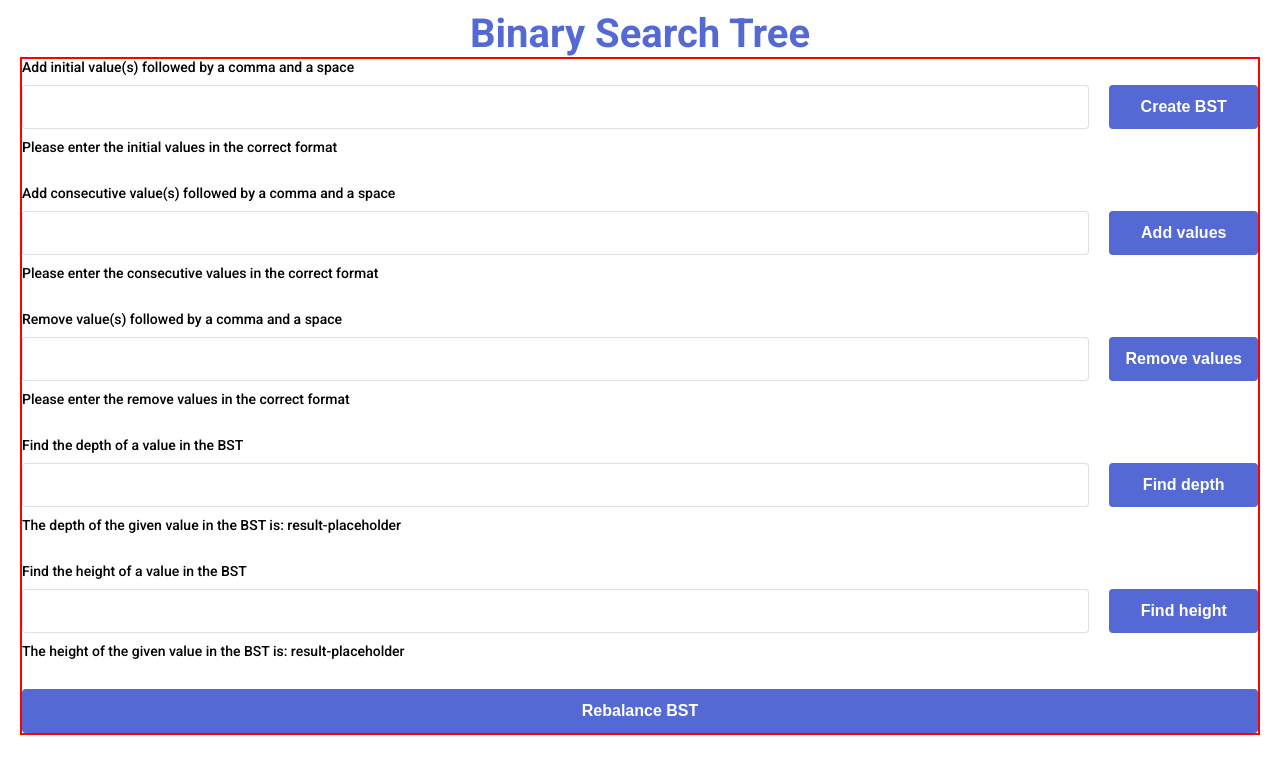
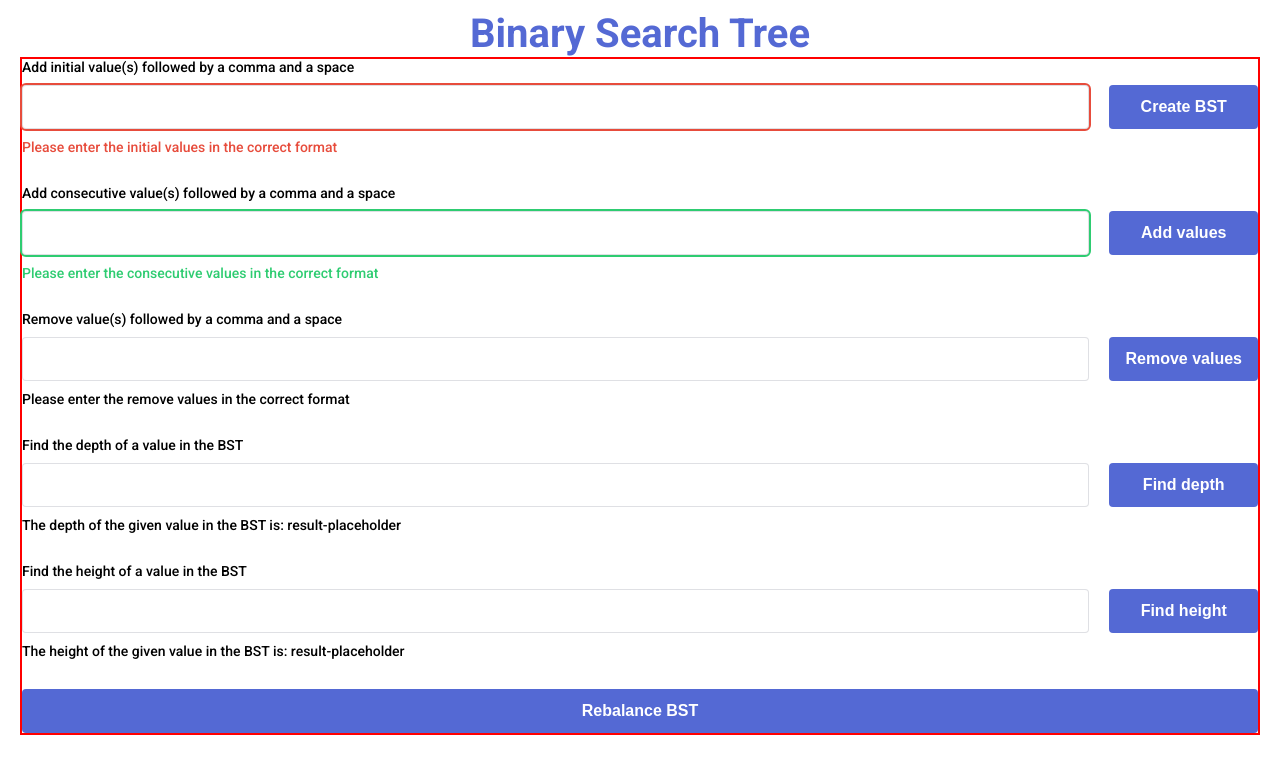
Before and after one commit to AdePrieelle/balanced-binary-search-tree, a React (Create React App) app: page / in a window 1280 px wide. Shown: the top 774 px of the page. Built offline with nearby package versions, Linux system fonts and the light colour scheme.

Commit message:
Add scss styling for react component ControlsBST error and succes classes on the form input and form message elements

```diff
--- a/src/components/ControlsBST/ControlsBST.js
+++ b/src/components/ControlsBST/ControlsBST.js
@@ -5,13 +5,13 @@ export const ControlsBST = () => {
     <div className={styles.ControlsBST}>
       <form className={styles.ControlsBST__form}>
           <label className={`${styles["ControlsBST__form-label"]} ${styles["ControlsBST__form-label-1"]}`} htmlFor="initial-values">Add initial value(s) followed by a comma and a space</label>
-          <input className={`${styles["ControlsBST__form-input"]} ${styles["ControlsBST__form-input-1"]}`} id="initial-values" name="initial-values" type="text" />
+          <input className={`${styles["ControlsBST__form-input"]} ${styles["ControlsBST__form-input-1"]} ${styles["ControlsBST__form-input--error"]}`} id="initial-values" name="initial-values" type="text" />
           <button className={`${styles["ControlsBST__form-button"]} ${styles["ControlsBST__form-button-1"]}`}>Create BST</button>
-          <div className={`${styles["ControlsBST__form-message"]} ${styles["ControlsBST__form-message-1"]}`}>Please enter the initial values in the correct format</div>
+          <div className={`${styles["ControlsBST__form-message"]} ${styles["ControlsBST__form-message-1"]} ${styles["ControlsBST__form-message--error"]}`}>Please enter the initial values in the correct format</div>
           <label className={`${styles["ControlsBST__form-label"]} ${styles["ControlsBST__form-label-2"]}`} htmlFor="insert-values">Add consecutive value(s) followed by a comma and a space</label>
-          <input className={`${styles["ControlsBST__form-input"]} ${styles["ControlsBST__form-input-2"]}`} id="insert-values" name="insert-values" type="text" />
+          <input className={`${styles["ControlsBST__form-input"]} ${styles["ControlsBST__form-input-2"]} ${styles["ControlsBST__form-input--success"]}`} id="insert-values" name="insert-values" type="text" />
           <button className={`${styles["ControlsBST__form-button"]} ${styles["ControlsBST__form-button-2"]}`}>Add values</button>
-          <div className={`${styles["ControlsBST__form-message"]} ${styles["ControlsBST__form-message-2"]}`}>Please enter the consecutive values in the correct format</div>
+          <div className={`${styles["ControlsBST__form-message"]} ${styles["ControlsBST__form-message-2"]} ${styles["ControlsBST__form-message--success"]}`}>Please enter the consecutive values in the correct format</div>
           <label className={`${styles["ControlsBST__form-label"]} ${styles["ControlsBST__form-label-3"]}`} htmlFor="remove-values">Remove value(s) followed by a comma and a space</label>
           <input className={`${styles["ControlsBST__form-input"]} ${styles["ControlsBST__form-input-3"]}`} id="remove-values" name="remove-values" type="text" />
           <button className={`${styles["ControlsBST__form-button"]} ${styles["ControlsBST__form-button-3"]}`}>Remove values</button>
@@ -25,6 +25,8 @@ export const ControlsBST = () => {
           <button className={`${styles["ControlsBST__form-button"]} ${styles["ControlsBST__form-button-5"]}`}>Find height</button>
           <div className={`${styles["ControlsBST__form-message"]} ${styles["ControlsBST__form-message-5"]}`}>The height of the given value in the BST is: {"result-placeholder"}</div>
           <button className={`${styles["ControlsBST__form-button"]} ${styles["ControlsBST__form-button--large"]}`}>Rebalance BST</button>
+          {/* <i class="fas fa-check-circle"></i> */}
+			    {/* <i class="fas fa-exclamation-circle"></i> */}
       </form>
     </div>
   );
--- a/src/components/ControlsBST/ControlsBST.module.scss
+++ b/src/components/ControlsBST/ControlsBST.module.scss
@@ -47,7 +47,10 @@
         "message-5 message-5"
         "button-large button-large";
     }
-    column-gap: $ControlsBST__form-column-gap;
+    column-gap: $ControlsBST__form-column-gap-small;
+    @media screen and (min-width: $media-query-medium-screen) {
+    column-gap: $ControlsBST__form-column-gap-medium;
+    }
     .ControlsBST__form-label {
       @media screen and (min-width: $media-query-small-screen) {
         grid-column: span 2;
@@ -80,6 +83,12 @@
       border: $ControlsBST__form-input-border;
       border-radius: $ControlsBST__form-input-border-radius;
       background-color: $ControlsBST__form-input-background-color;
+      &:focus {
+        outline-style: solid;
+        outline-color: $ControlsBST__form-input-focus-outline-color;
+        outline-width: $ControlsBST__form-input-focus-outline-width;
+        // border: 0;
+      }
     }
     .ControlsBST__form-input-1 {
       grid-area: input-1;
@@ -95,6 +104,18 @@
     }
     .ControlsBST__form-input-5 {
       grid-area: input-5;
+    }
+    .ControlsBST__form-input--success {
+      outline-style: solid;
+      outline-color: $ControlsBST__form-input--success-outline-color;
+      outline-width: $ControlsBST__form-input--success-outline-width;
+      // border: 0;
+    }
+    .ControlsBST__form-input--error {
+      outline-style: solid;
+      outline-color: $ControlsBST__form-input--error-outline-color;
+      outline-width: $ControlsBST__form-input--error-outline-width;
+      // border: 0;
     }
     .ControlsBST__form-button {
       display: flex;
@@ -164,6 +185,12 @@
     .ControlsBST__form-message-5 {
       grid-area: message-5;
     }
+    .ControlsBST__form-message--success {
+      color: $ControlsBST__form-message--success-color;
+    }
+    .ControlsBST__form-message--error {
+      color: $ControlsBST__form-message--error-color;
+    }
 
   }
 }
--- a/src/index.scss
+++ b/src/index.scss
@@ -16,6 +16,7 @@ html {
 body {
   height: 100%;
   margin: 0;
+  font-size: $body-font-size;
   font-family: 'Roboto', -apple-system, BlinkMacSystemFont, 'Segoe UI', 'Oxygen',
   'Ubuntu', 'Cantarell', 'Fira Sans', 'Droid Sans', 'Helvetica Neue',
   sans-serif;
--- a/src/styles/partials/_variables.scss
+++ b/src/styles/partials/_variables.scss
@@ -2,9 +2,13 @@
 $media-query-xxsmall-screen: 320px;
 $media-query-xsmall-screen: 360px;
 $media-query-small-screen: 420px;
-$media-query-medium-screen: 750px;
-$media-query-large-screen: 900px;
-$media-query-xlarge-screen: 1200px;
+$media-query-medium-screen: 480px;
+$media-query-large-screen: 750px;
+$media-query-xlarge-screen: 900px;
+$media-query-xxlarge-screen: 1200px;
+
+// index
+$body-font-size: 1.6rem;
 
 // App
 $App-bg-color: #ffffff;
@@ -18,12 +22,16 @@ $primary-text-color: #5469d4;
 // $primary-text-color: #5469d4;
 // $primary-text-color: rgb(84, 105, 212);
 // $primary-text-color: rgb(84, 105, 212);
+// $input-focus-color: #777;
+// $input-success-color: #2ecc71;
+// $input-error-color: #e74c3c;
 
 // Header
 
 // ControlsBST
 $ControlsBST-font-size: 1.6rem;
-$ControlsBST__form-column-gap: 2rem;
+$ControlsBST__form-column-gap-small: 1.6rem;
+$ControlsBST__form-column-gap-medium: 2rem;
 $ControlsBST__form-label-margin-bottom: 1rem;
 $ControlsBST__form-label-font-size: 1.4rem;
 $ControlsBST__form-label-font-weight: 500;
@@ -33,6 +41,12 @@ $ControlsBST__form-input-height: 4.4rem;
 $ControlsBST__form-input-border: 0.1rem solid rgba(60, 66, 87, 0.16);
 $ControlsBST__form-input-border-radius: 0.4rem;
 $ControlsBST__form-input-background-color: #fff;
+$ControlsBST__form-input-focus-outline-color: rgb(84 105 212 / 0.5);
+$ControlsBST__form-input-focus-outline-width: .2rem;
+$ControlsBST__form-input--success-outline-color: #2ecc71;
+$ControlsBST__form-input--success-outline-width: .2rem;
+$ControlsBST__form-input--error-outline-color: #e74c3c;
+$ControlsBST__form-input--error-outline-width: .2rem;
 $ControlsBST__form-button-height: 4.4rem;
 $ControlsBST__form-button-padding: .8rem 1.6rem;
 $ControlsBST__form-button-font-size: 1.6rem;
@@ -49,3 +63,5 @@ $ControlsBST__form-message-margin-bottom: $ControlsBST__form-button-margin-botto
 $ControlsBST__form-message-margin-bottom-small: $ControlsBST__form-label-margin-bottom;
 $ControlsBST__form-message-font-size: $ControlsBST__form-label-font-size;
 $ControlsBST__form-message-font-weight: $ControlsBST__form-label-font-weight;
+$ControlsBST__form-message--success-color: $ControlsBST__form-input--success-outline-color;
+$ControlsBST__form-message--error-color: $ControlsBST__form-input--error-outline-color;
```
